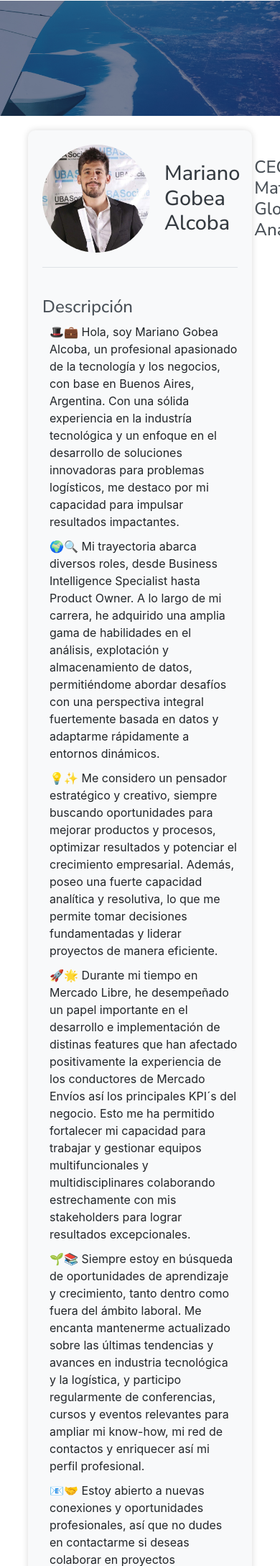
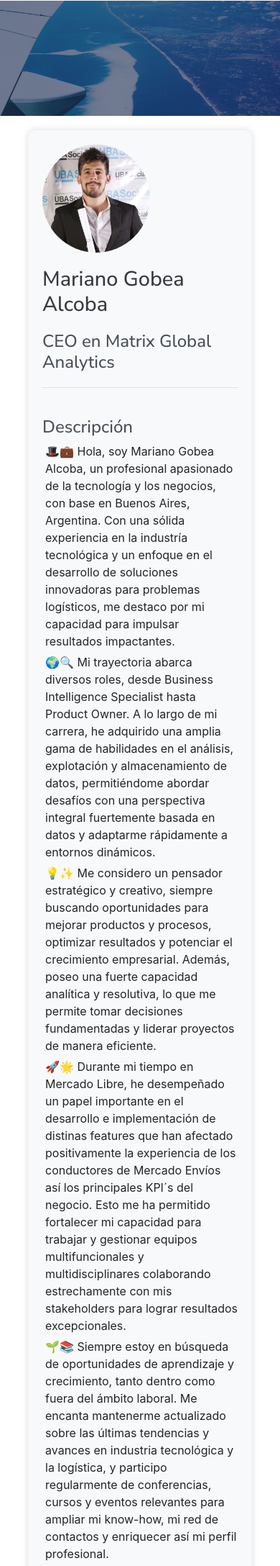
Before and after one commit to Mgobeaalcoba/matrix-global-analytics-webapp, a Django app: page /quienes-somos/ in a window 390 px wide; the page is wider, and only the part inside the window is pictured. Shown: the part 263-2439 px from the top of that part at 72% size. Run offline with Django 5.2, Linux system fonts and the light colour scheme; some libraries are stand-ins or nearby versions.

Commit message:
Adding responsive to '¿Quienes somos?'

```diff
--- a/trabajos/templates/trabajos/quienes_somos.html
+++ b/trabajos/templates/trabajos/quienes_somos.html
@@ -79,6 +79,23 @@
             font-size: 1.5em;
             color: #495057;
             margin: 0;
+        }
+
+        @media (max-width: 768px) {
+            .ceo-info {
+                flex-direction: column;
+                align-items: flex-start;
+            }
+
+            .ceo-description ul {
+                padding-left: 0; /* Agrega un padding a la izquierda para que la lista no quede pegada al borde */
+            }
+
+            .ceo-description ul li {
+                margin-bottom: 5px; /* Reduce el espacio entre cada elemento de la lista */
+                margin-left: 0; /* Elimina el margen izquierdo para que la lista esté alineada a la izquierda */
+                padding-left: 4px;
+            }
         }
     </style>
 {% endblock %}
```
